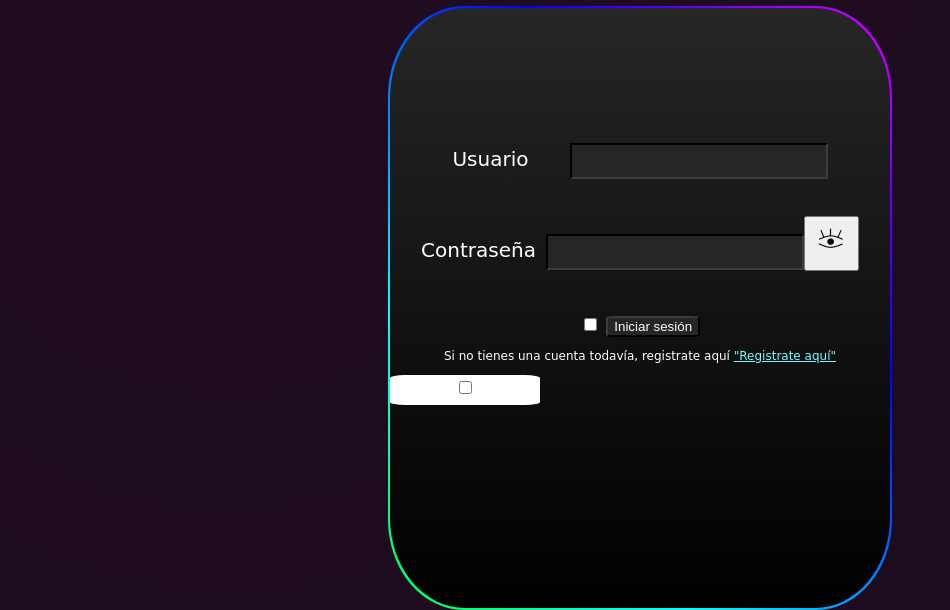
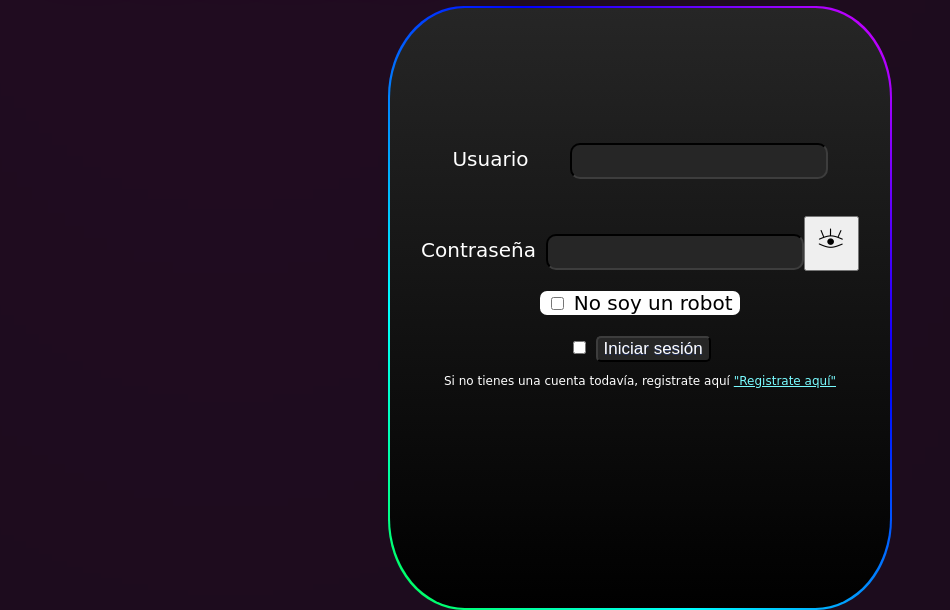
Before and after one commit to hugarco1/RainbowPorn, a plain HTML site: page rutas/cuenta.html in a window 1280 px wide. Shown: the part 200-810 px from the top of the page, without its empty margins (0-950 px from the left). Drawn offline with Linux system fonts and the light colour scheme.

Commit message:
Bordes de cuenta

```diff
--- a/css/styles.css
+++ b/css/styles.css
@@ -188,7 +188,7 @@ img {
                 margin-left: 41px;
                 background-color: #262626;
                 border-color: rgb(61, 61, 61);
-                border-radius: 1%;
+                border-radius: 10px;
                 width: 50%;
                 height: 30px;
             }
@@ -198,16 +198,20 @@ img {
                 margin-left: 10px;
                 background-color: #262626;
                 border-color: rgb(61, 61, 61);
-                border-radius: 1%;
+                border-radius: 10px;
                 width: 50%;
                 height: 30px;
             }
             #inicio-sesion{
                 color: white;
-                margin-top: 5%;
                 background-color: #262626;
                 border-color: rgb(61, 61, 61);
-                border-radius: 10%;
+                border-radius: 5px;
+                display: inline-block;
+                font-family: Arial;
+                font-size: 17px;
+                text-decoration: none;
+                text-shadow: 0px 1px 0px #263666;
             }
             #mostrar-contraseña{
                 height: 55px;
@@ -215,8 +219,12 @@ img {
                 color: rgba(0, 0, 0, 0);
             }
             .captcha{
+                margin-left: 30%;
+                margin-right: 30%;
                 background-color: white;
                 border-color: rgb(192, 192, 192);
                 border-width: 3px;
-                border-radius: 10%;
+                border-radius: 7px;
+                width: auto;
+                height: auto;
             }
--- a/rutas/cuenta.html
+++ b/rutas/cuenta.html
@@ -35,8 +35,8 @@
         <br>
         <nav style="height: 600px;" class="shadow-cuenta" align="center">
             <div>
-                <p>Usuario<input id="usuario"></p>
-                <p>Contraseña<input id="contraseña" type="password"><button id="mostrar-contraseña" onclick="mostrarContrasena()"><img src="../img/mostrar-contraseña.png" style="color: rgba(0, 0, 0, 0);" height="30px"></button></p>
+                <p>Usuario<input size="30" maxlength="15" id="usuario"></p>
+                <p>Contraseña<input size="30" maxlength="20" id="contraseña" type="password"><button id="mostrar-contraseña" onclick="mostrarContrasena()"><img src="../img/mostrar-contraseña.png" style="color: rgba(0, 0, 0, 0);" height="30px"></button></p>
                 <script>
                     function mostrarContrasena(){
                         var tipo = document.getElementById("password");
@@ -47,12 +47,12 @@
                         }
                     }
                 </script>
+                <div align="center" class="captcha">
+                    <p style="color: black;"><input type="checkbox"> No soy un robot</p>
+                </div>
                 <input type="checkbox" value="Recordarme">
                 <input id="inicio-sesion" type="submit" value="Iniciar sesión">
                 <p style="font-size: 12px;">Si no tienes una cuenta todavía, registrate aquí <a style="color: rgb(121, 251, 255);" href="#">"Registrate aquí"</a></p>
-                <div align="center" class="captcha" style="width: 150px; height: 30px;">
-                    <input type="checkbox">
-                </div>
             </div>
         </nav>
     </body>
```
